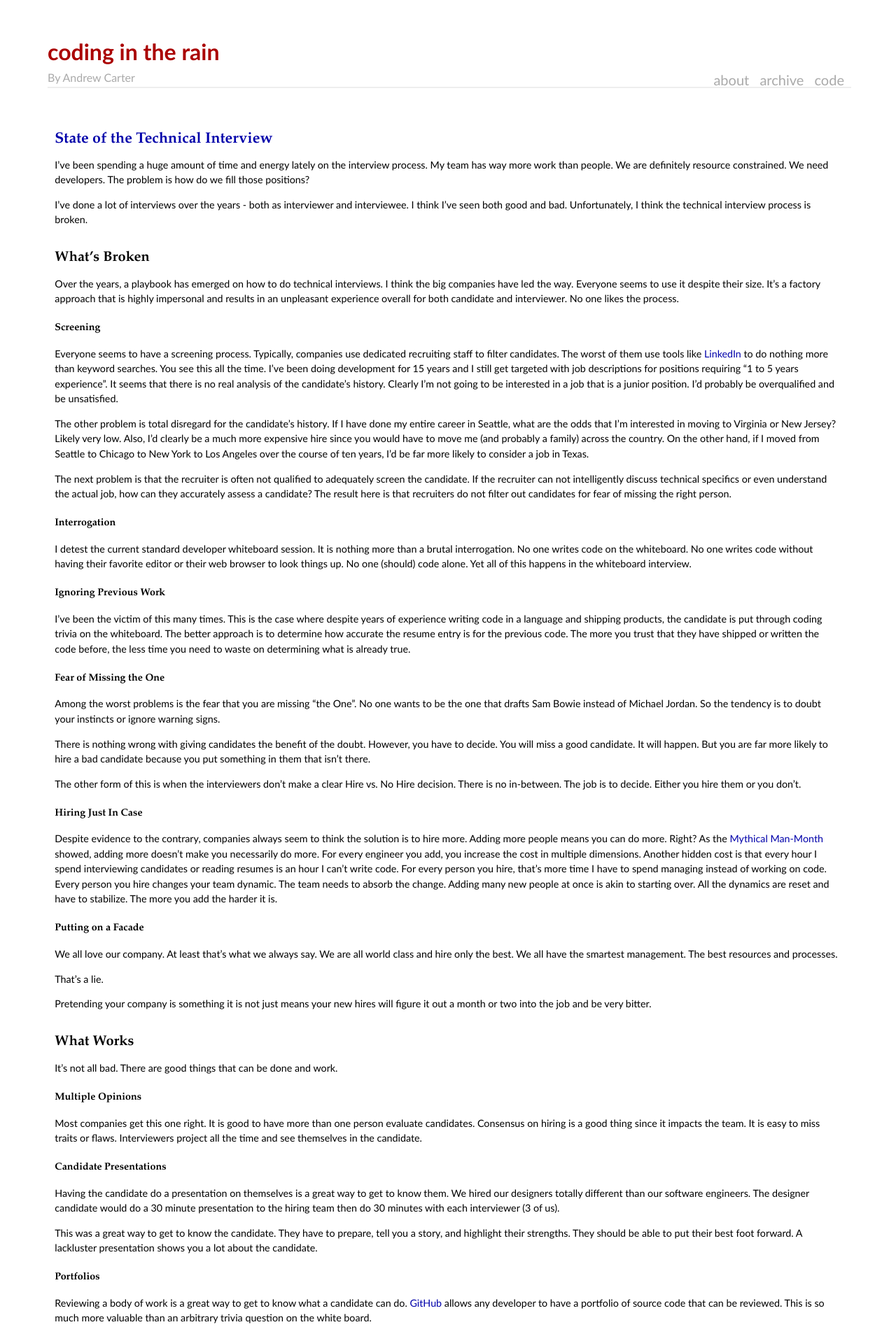
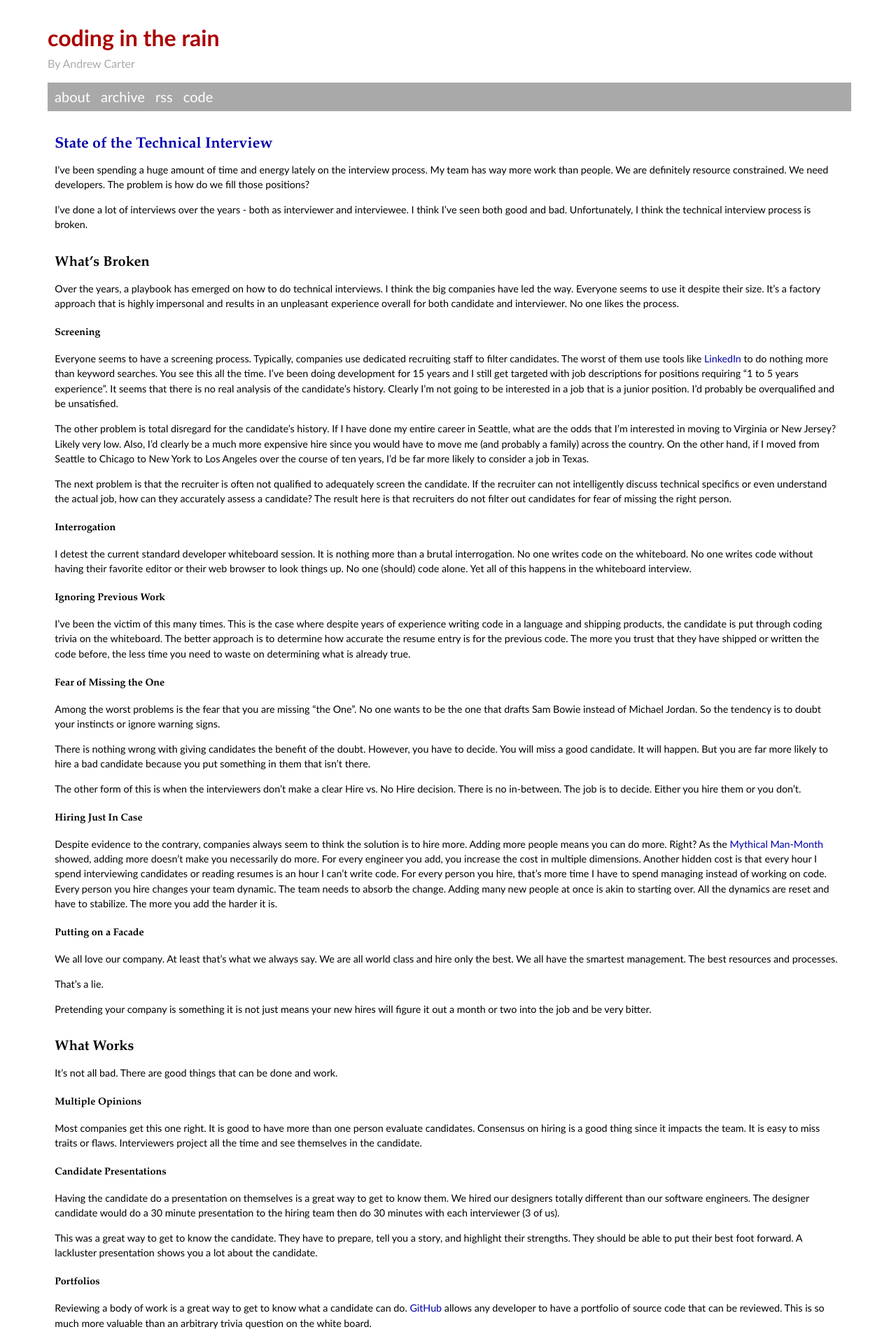
Before and after one commit to ascarter/ascarter.github.io, a Jekyll site: the page built from index.markdown, in a window 1280 px wide. Shown: the top 1917 px of the page at 70% size. Built offline with Jekyll 4.4.1, drawn with Linux system fonts in a browser that asks for light colours; Markdown is read by kramdown in place of the engine named in the settings.

Commit message:
More layout and style changes

```diff
--- a/_includes/header.html
+++ b/_includes/header.html
@@ -7,5 +7,6 @@
 <nav>
     <a class="menu" href="/about.html">about</a>
     <a class="menu" href="/archive.html">archive</a>
+	<a class="menu" href="/atom.xml">rss</a>
     <a class="menu" href="/code.html">code</a>
 </nav>
--- a/css/iphone.css
+++ b/css/iphone.css
@@ -1,11 +1,13 @@
 #container {
-	width: 808px;
-	margin-left: 20px;
-	margin-right: 20px;
+	width: 960px;
+	margin-left: 8px;
+	margin-right: 8px;
+	font-size: 2.8em;
 }
 
 #content {
 	width: 95%;
+	font-size: 1.0em;
 }
 
 .post code {
@@ -19,7 +21,7 @@
 }
 
 #header {
-	font-size: 2.0em;
+	font-size: 1.4em;
 }
 
 #footer {
--- a/css/site.css
+++ b/css/site.css
@@ -7,7 +7,6 @@
  *     #navbar
  *   #page
  *     #content
- *     #sidebar
  *   #footer
  */
 
@@ -110,8 +109,6 @@ pre {
 #header {
 	font-family: "Gill Sans", "Gill Sans MT", Calibri, sans-serif;
 	font-size: 1.4em;
-	padding: 1em 0em 2em 0em;
-	border-bottom: 2px solid #eee;
 	margin-left: 0.2em;
 }
 
@@ -123,7 +120,6 @@ pre {
 #header .author {
 	font-size: 0.8em;
 	color: darkgrey;
-	float: left;
 }
 
 #banner {
@@ -141,21 +137,28 @@ pre {
  Navbar
  --------------------------------------------------------------*/
 #header nav {
-	float: right;
-	padding-top: 1em;
-	margin-bottom: 0.5em;
+	background-color: darkgrey;
+    color: white;
+    padding: 0.5em;
 }
 
 #header .menu {
+    color: white;
     margin-right: 0.5em;
 }
 
+#header nav a:link,
+#header nav a:visited {
+    color: white;
+}
 
 /*--------------------------------------------------------------
  Page
  --------------------------------------------------------------*/
 
-#page {}
+#page {
+    background-color: white;
+}
 
 
 /*--------------------------------------------------------------
@@ -163,20 +166,7 @@ pre {
  --------------------------------------------------------------*/
 
 #content {
-	float: left;
-	padding: 2em 1em;
-}
-
-/*--------------------------------------------------------------
- Sidebar
- --------------------------------------------------------------*/
-
-#sidebar {
-	float: right;
-	text-align: left;
-	width: 180px;
-	padding-left: 15px;
-	border-left: 1px solid #ddd;
+	padding: 1em 1em;
 }
 
 /*--------------------------------------------------------------
@@ -186,17 +176,17 @@ pre {
 #footer {
 	font-family: "Gill Sans", "Gill Sans MT", Calibri, sans-serif;
 	font-size: 0.9em;
-	color: #666;
-	border-top: 2px solid #eee;
+	color: darkgrey;
 	overflow: hidden;
 	clear: both;
 	text-align: left;
 	padding: 0.5em 0.5em;
 	margin: 0em;
+	border-top: 2px solid #eee;
 }
 
 #footer a {
-	color: #8085C1;
+	color: darkgrey;
 }
 
 #footer img {
@@ -205,13 +195,13 @@ pre {
 
 #footer #copyright {
 	float: left;
-	font-size: 0.8em;
-	color: #666;
+	font-size: 1.0em;
+	color: darkgrey;
 	text-align: left;
 }
 
 #footer #copyright a {
-	color: #666;
+	color: darkgrey;
 }
 
 #footer #links {
```
